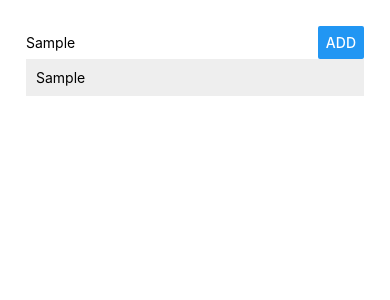
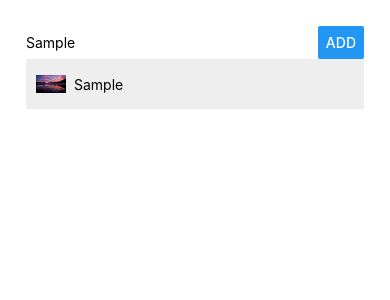
Before and after one commit to Dorian92/rc-course, a React Native app: screen / in a window 390 px wide. Both pictures are taken after typing "Sample" into the empty fields and a click on the button "ADD". Shown: the top 300 px of the page. Built offline with nearby package versions, Linux system fonts and the light colour scheme.

Commit message:
Adding Static Images

```diff
--- a/App.js
+++ b/App.js
@@ -2,7 +2,8 @@
 import { StyleSheet, View } from 'react-native';
 
 import PlaceInput from './src/components/PlaceInput/PlaceInput';
-import PlaceList from './src/components/PlaceList/PlaceList'
+import PlaceList from './src/components/PlaceList/PlaceList';
+import placeImage from './src/assets/DSC_0200-Edit-S.jpg';
 
 export default class App extends React.Component {
   state = {
@@ -14,7 +15,8 @@
         return {
             places: prevState.places.concat({
               key: Math.random(),
-              value: placeName
+              name: placeName,
+              image: placeImage
           })
         };
       })
--- a/src/components/ListItem/ListItem.js
+++ b/src/components/ListItem/ListItem.js
@@ -1,9 +1,10 @@
 import React from 'react';
-import { View, Text, StyleSheet, TouchableOpacity } from 'react-native';
+import { View, Text, StyleSheet, TouchableOpacity, Image } from 'react-native';
 
 const listItem = (props) => (
     <TouchableOpacity onPress={props.onItemPressed}>
             <View style={styles.listItem}>
+                <Image resizeMode="contain" source={props.placeImage} style={styles.placeImage}/>
                 <Text>{props.placeName}</Text>
             </View>
     </TouchableOpacity>
@@ -14,7 +15,14 @@
         width: "100%",
         marginBottom: 5,
         padding: 10,
-        backgroundColor: "#eee"
+        backgroundColor: "#eee",
+        flexDirection: "row",
+        alignItems: "center"
+    },
+    placeImage: {
+        marginRight: 8,
+        height: 30,
+        width: 30
     }
 })
 
--- a/src/components/PlaceList/PlaceList.js
+++ b/src/components/PlaceList/PlaceList.js
@@ -10,7 +10,8 @@
             data={props.places}
             renderItem={(info) => (
             <ListItem
-                placeName={info.item.value}
+                placeName={info.item.name}
+                placeImage={info.item.image}
                 onItemPressed={() => props.onItemDeleted(info.item.key)}
             />
             )}
```
Also changed, not shown: src/assets/DSC_0200-Edit-S.jpg (added).
